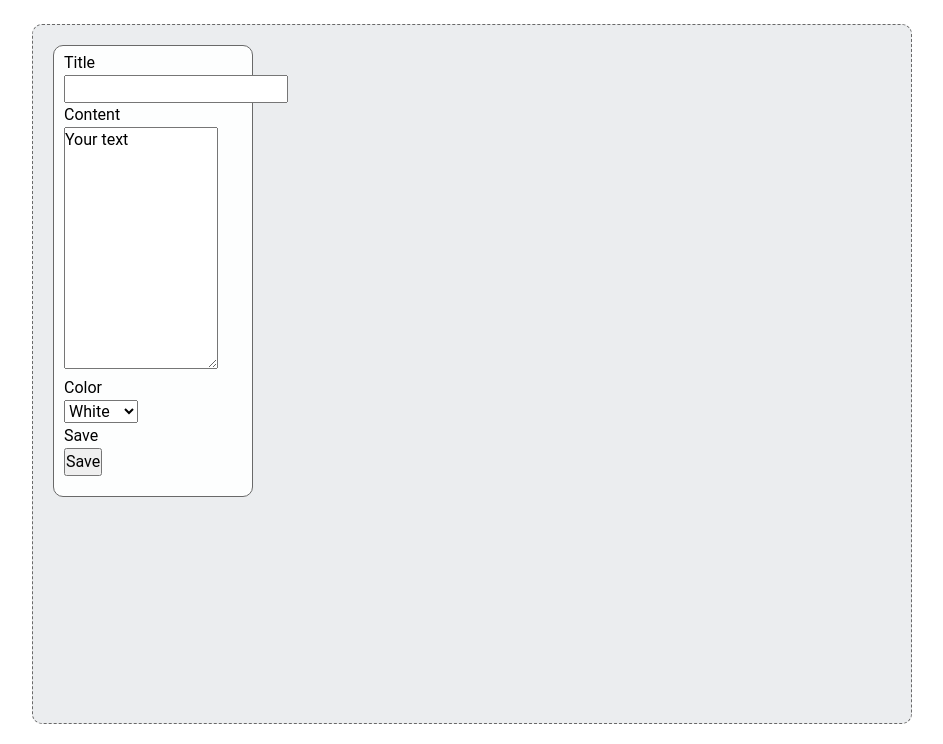
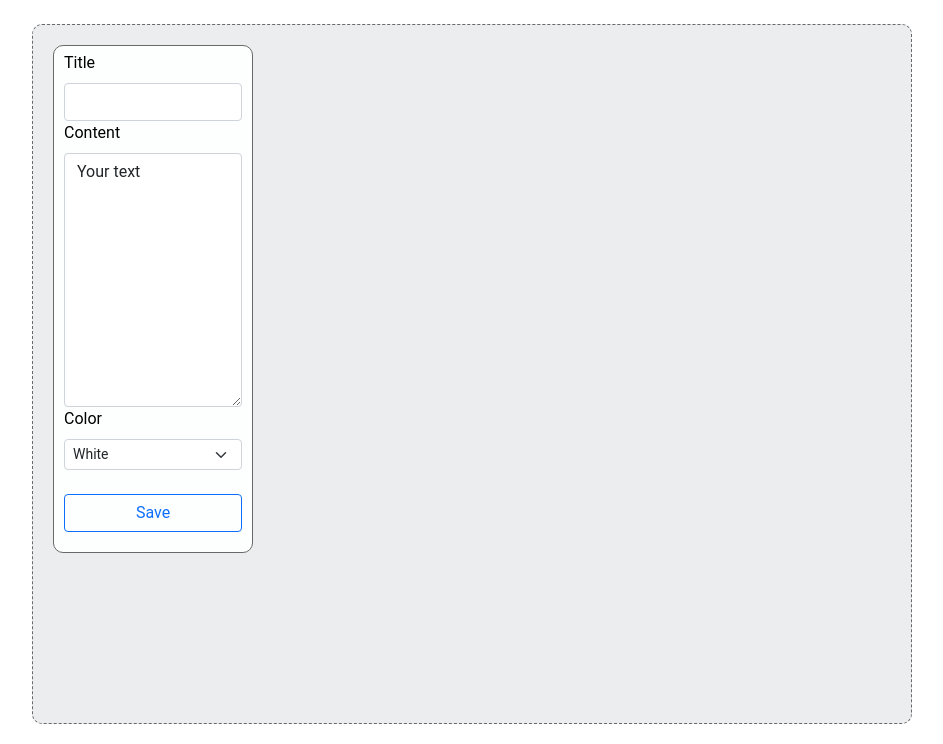
Before and after one commit to mirmozavr/notes_project, a Flask app: page /notes/new/ in a window 1280 px wide. Shown: the part 56-800 px from the top of the page, without its empty margins (168-1111 px from the left). Run offline with Flask 2, Linux system fonts and the light colour scheme; the visitor is signed in with stand-in values (Sample User, id 1).

Commit message:
Edit and new forms

```diff
--- a/forms.py
+++ b/forms.py
@@ -15,7 +15,7 @@ class LoginForm(FlaskForm):
     username = StringField("Username", validators=[DataRequired()])
     password = PasswordField("Password", validators=[DataRequired()])
     remember = BooleanField("Remember Me")
-    submit = SubmitField()
+    submit = SubmitField("Login")
 
 
 class SignUpForm(FlaskForm):
@@ -30,7 +30,7 @@ class SignUpForm(FlaskForm):
         ],
     )
     password_confirm = PasswordField("Confirm password", validators=[DataRequired()])
-    submit = SubmitField()
+    submit = SubmitField("Sign Up")
 
 
 class NoteForm(FlaskForm):
--- a/templates/newnote.html
+++ b/templates/newnote.html
@@ -11,14 +11,16 @@
 
                 {{ form.csrf_token() }}
 
-                {% for field in form if field.name != "csrf_token" %}
-                    <p>{{ field.label() }}</p>
-                    <p>{{ field }}
-                        {% for error in field.errors %}
-                            {{ error }}
-                        {% endfor %}
-                    </p>
-                {% endfor %}
+                {{ form.title.label(class="form-label") }}
+                {{ form.title(class="form-control") }}
+                {{ form.content.label(class="form-label") }}
+                {{ form.content(class="form-control") }}
+                {{ form.color.label(class="form-label") }}
+                {{ form.color(class="form-select form-select-sm") }}
+                <br>
+                <div class="d-grid gap-2">
+                    {{ form.save(class="btn btn-outline-primary") }}
+                </div>
             </form>
         </div>
     </div>
```
Also changed, not shown: templates/edit_note.html (+10 -8 lines).
